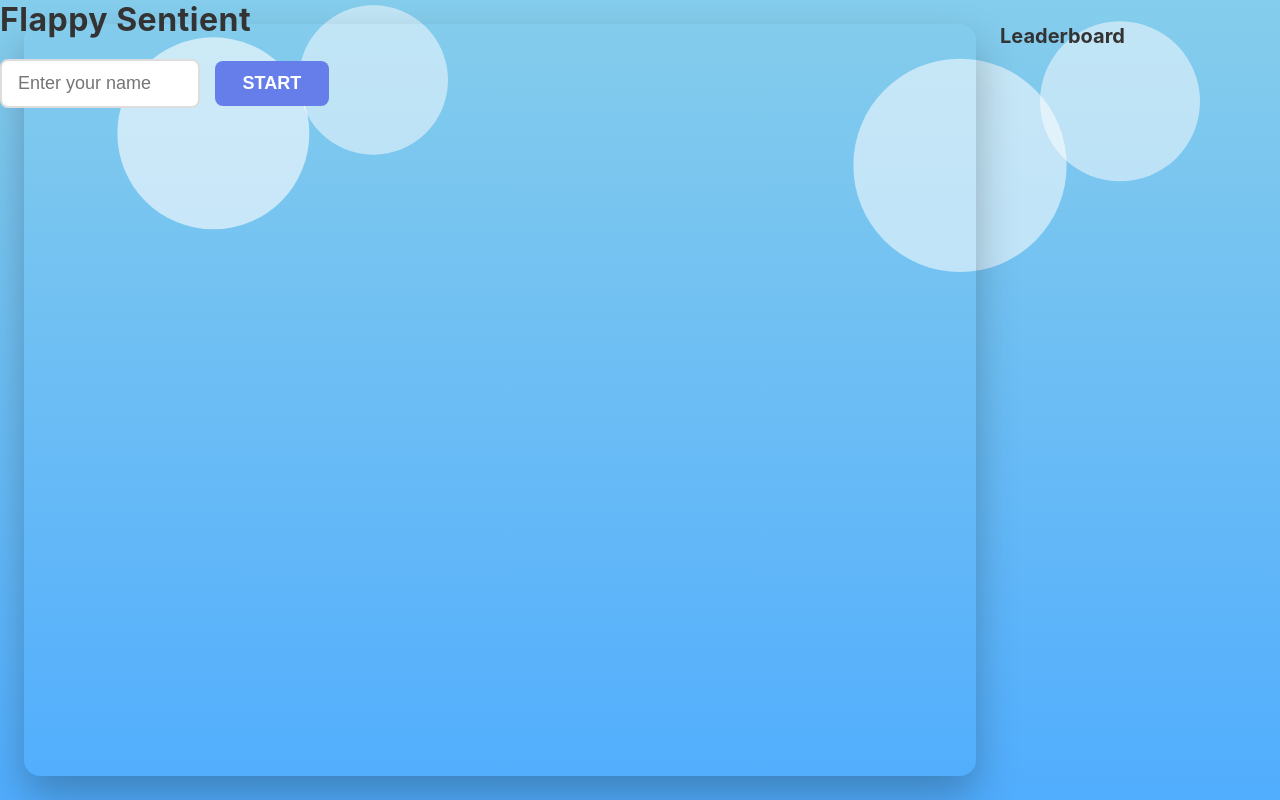
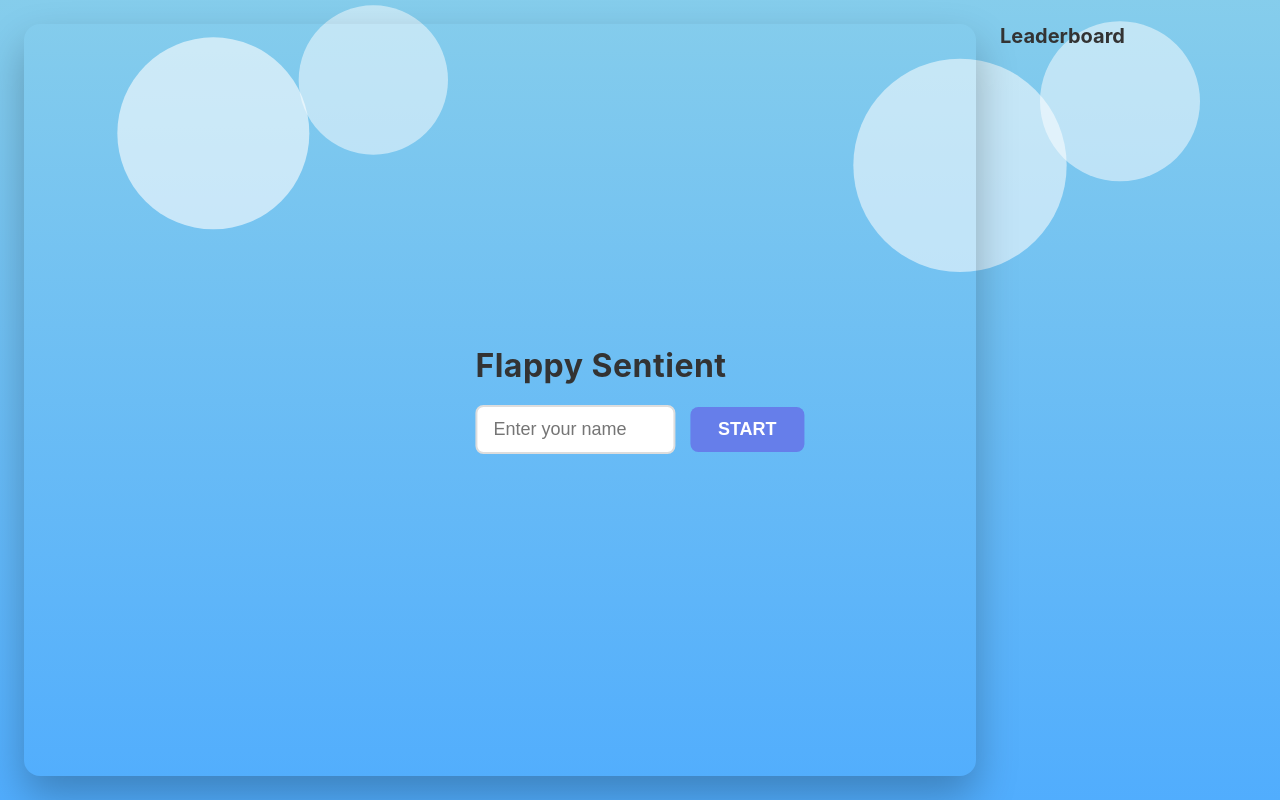
Before and after one commit to soundersquash/flappy-sentient, a plain HTML site: page index.html in a window 1280 px wide. Drawn offline with Linux system fonts and the light colour scheme; no server answers.

Commit message:
Update style.css

```diff
--- a/style.css
+++ b/style.css
@@ -23,6 +23,7 @@ body{
 }
 
 /* ---------- login ---------- */
+#login { top: 50%; left: 50%; transform: translate(-50%, -50%); }
 #login { position: absolute; z-index: 10; }
 #login h1 { font-size: 32px; margin-bottom: 20px; color: #333; letter-spacing: .5px; }
 #login input {
```
